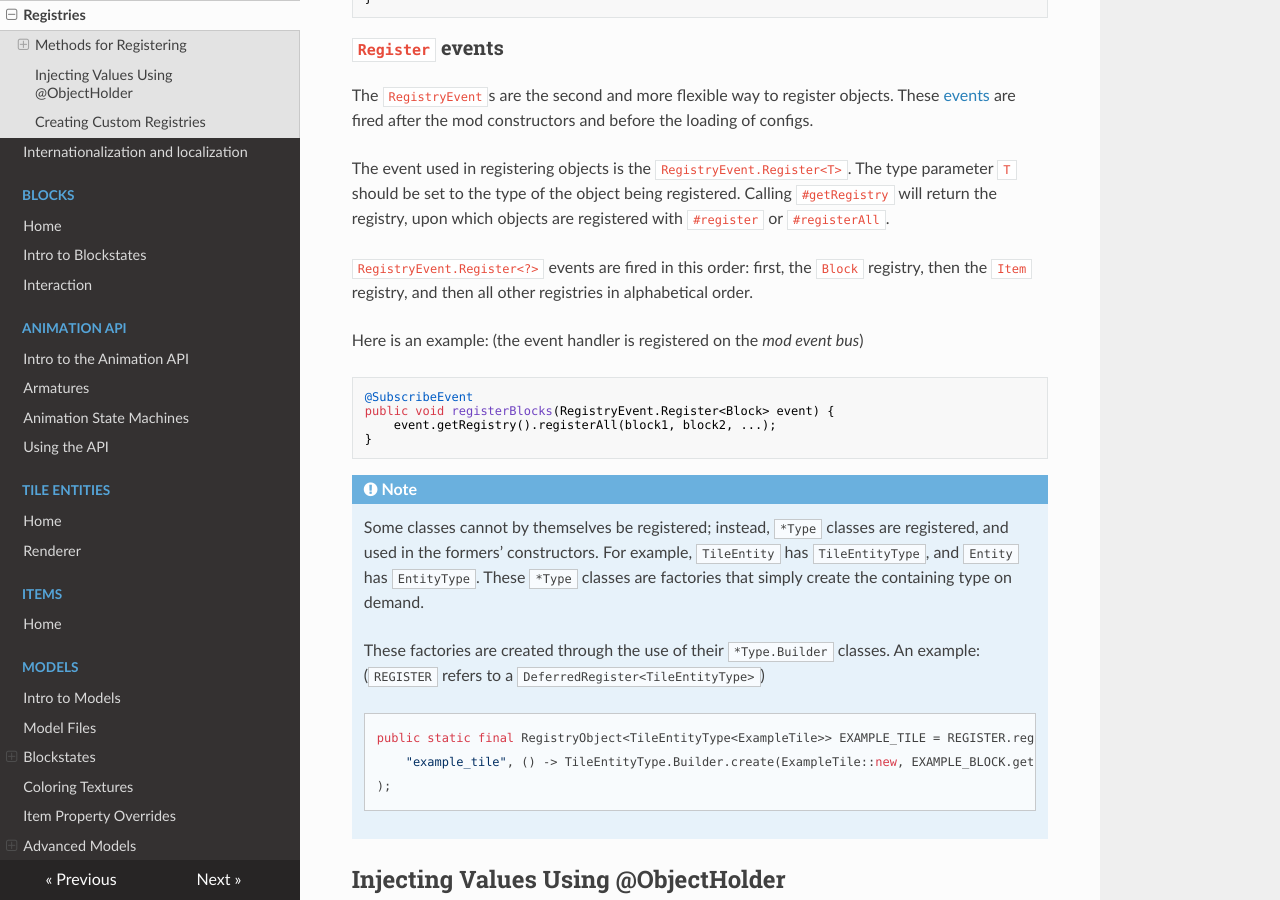
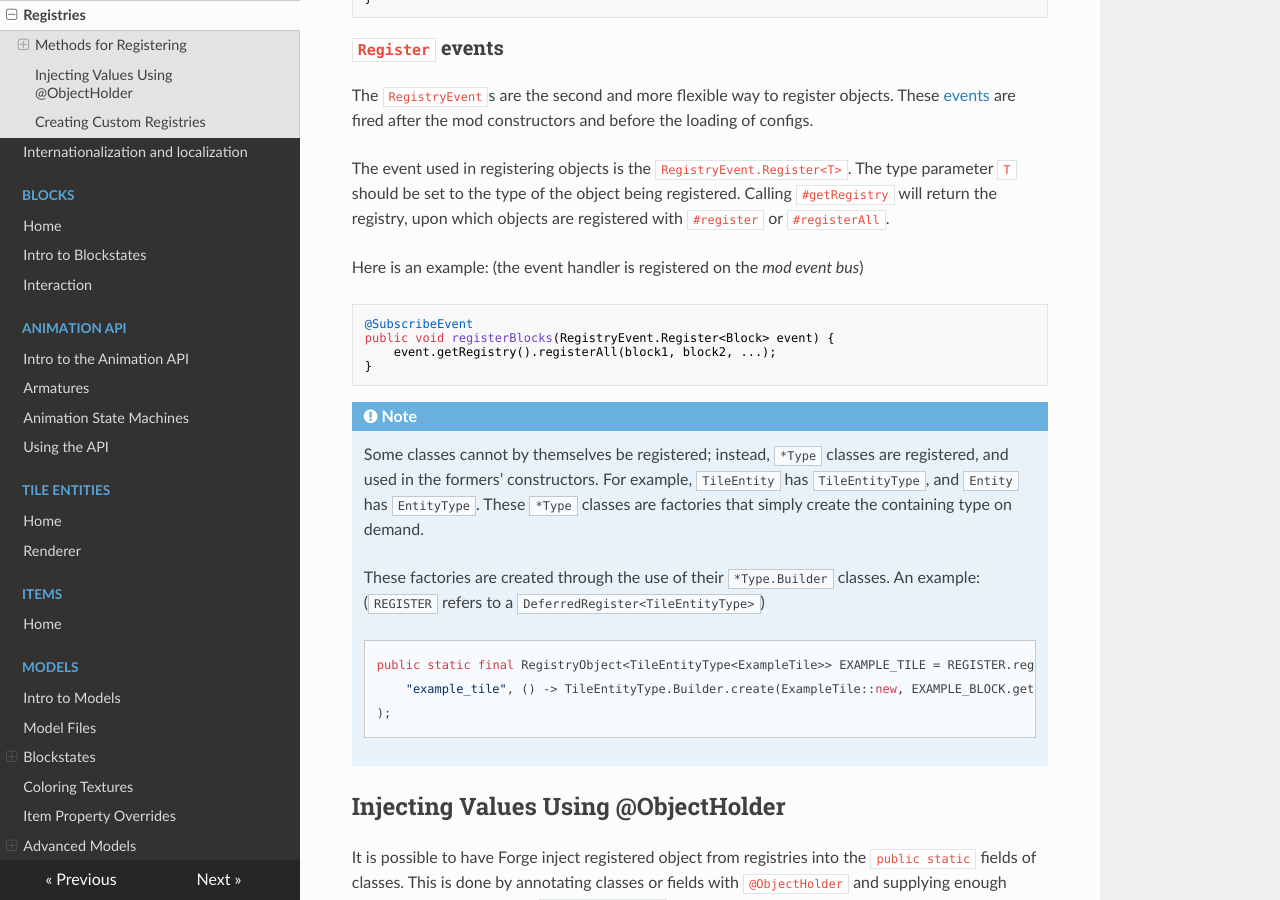
Before and after one commit to MinecraftForge/Documentation, an MkDocs documentation site: the page built from docs/concepts/registries.md, in a window 1280 px wide and 900 px high, scrolled down 1031 px. Built offline with MkDocs 1.6.1, drawn with Linux system fonts in a browser that asks for light colours; nearby versions of some CDN libraries.

Commit message:
Remove paragraph about registry load order

```diff
--- a/docs/concepts/registries.md
+++ b/docs/concepts/registries.md
@@ -33,8 +33,6 @@ public ExampleMod() {
 The `RegistryEvent`s are the second and more flexible way to register objects. These [events][] are fired after the mod constructors and before the loading of configs.
 
 The event used in registering objects is the `RegistryEvent.Register<T>`. The type parameter `T` should be set to the type of the object being registered. Calling `#getRegistry` will return the registry, upon which objects are registered with `#register` or `#registerAll`.
-
-`RegistryEvent.Register<?>` events are fired in this order: first, the `Block` registry, then the `Item` registry, and then all other registries in alphabetical order.
 
 Here is an example: (the event handler is registered on the *mod event bus*)
 
```
